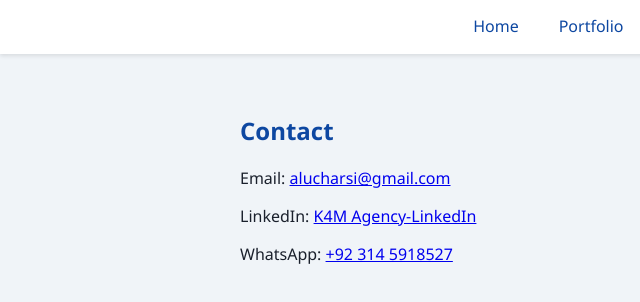
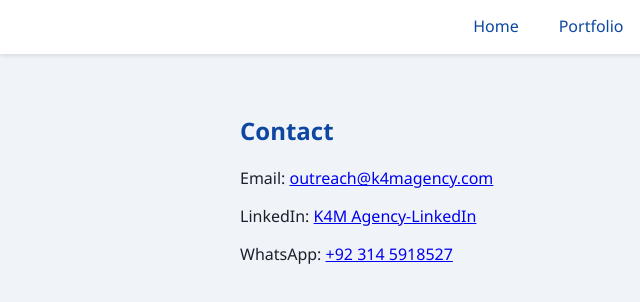
Before and after one commit to k4m-agency/K4M-Agency, a plain HTML site: page contact.html in a window 1280 px wide. Shown: the full height of the page, 0-640 px from the left. Drawn offline with Linux system fonts and the light colour scheme.

Commit message:
Update contact.html

```diff
--- a/contact.html
+++ b/contact.html
@@ -17,7 +17,7 @@
 
   <section class="content">
     <h2>Contact</h2>
-    <p>Email: <a href="mailto:alucharsi@gmail.com">alucharsi@gmail.com</a></p>
+    <p>Email: <a href="mailto:outreach@k4magency.com">outreach@k4magency.com</a></p>
     <p>LinkedIn: <a href="https://www.linkedin.com/in/k4m-agency-49487a358/">K4M Agency-LinkedIn</a></p>
     <p>WhatsApp: <a href="https://wa.me/923145918527">+92 314 5918527</a></p>
   </section>
```
